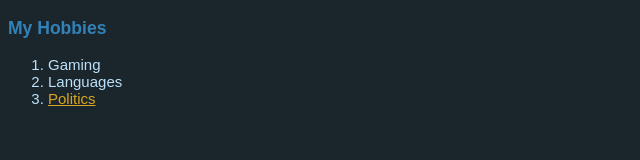
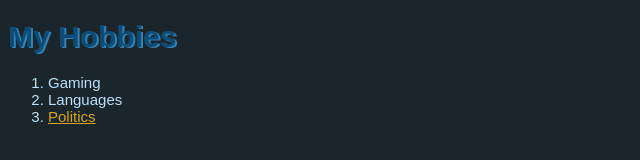
Before and after one commit to Ruggum/personal_site, a plain HTML site: page hobbies.html in a window 1280 px wide. Shown: the whole page, without its empty margins (0-640 px from the left). Drawn offline with Linux system fonts and the light colour scheme.

Commit message:
Updated hobbies.html

```diff
--- a/hobbies.html
+++ b/hobbies.html
@@ -6,7 +6,7 @@
     <link rel="stylesheet" href="css/styles.css">
   </head>
   <body>
-    <h3>My Hobbies</h3>
+    <h3><h1>My Hobbies</h1></h3>
     <ol>
       <li>Gaming</li>
       <li>Languages</li>
```
